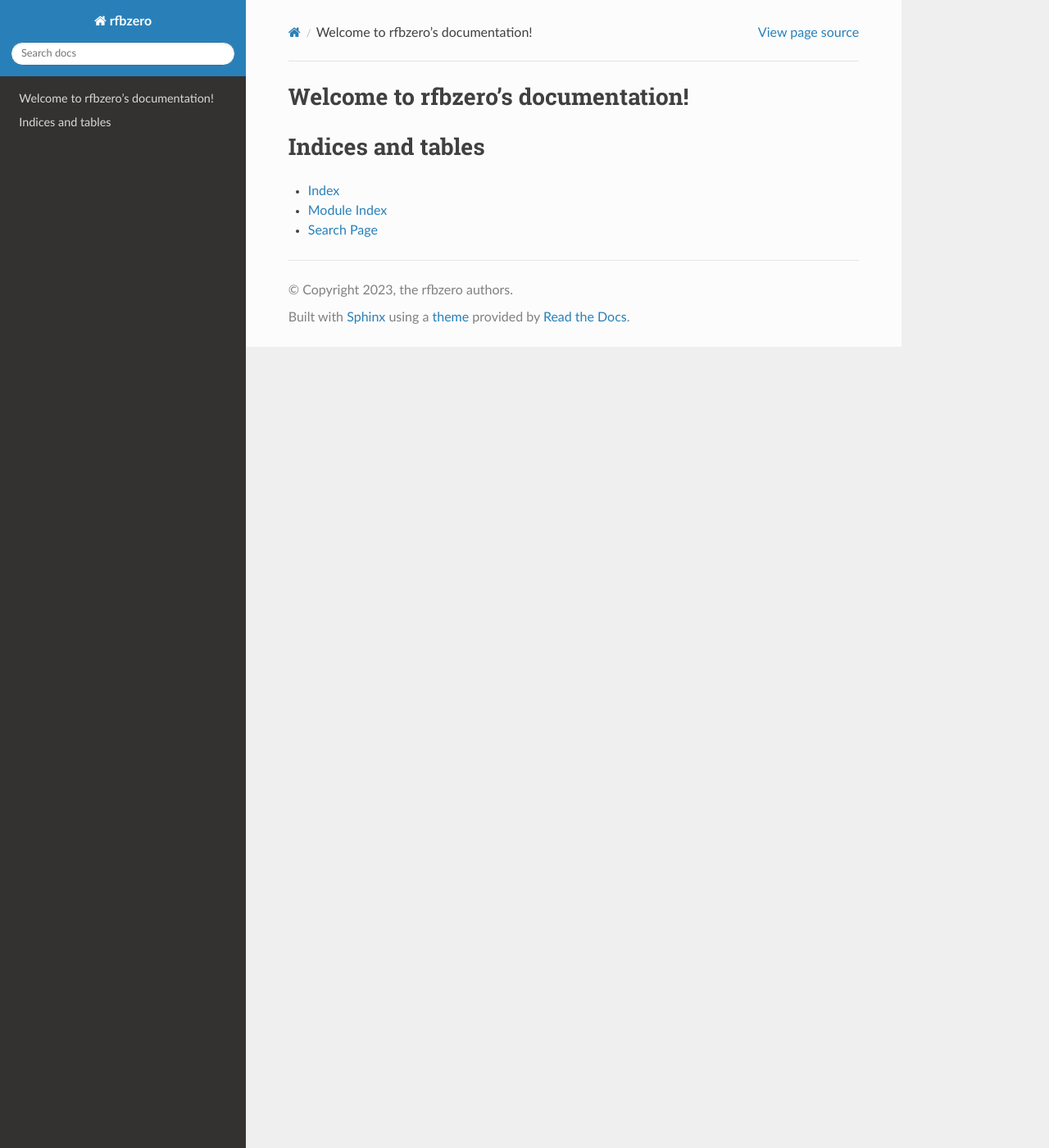
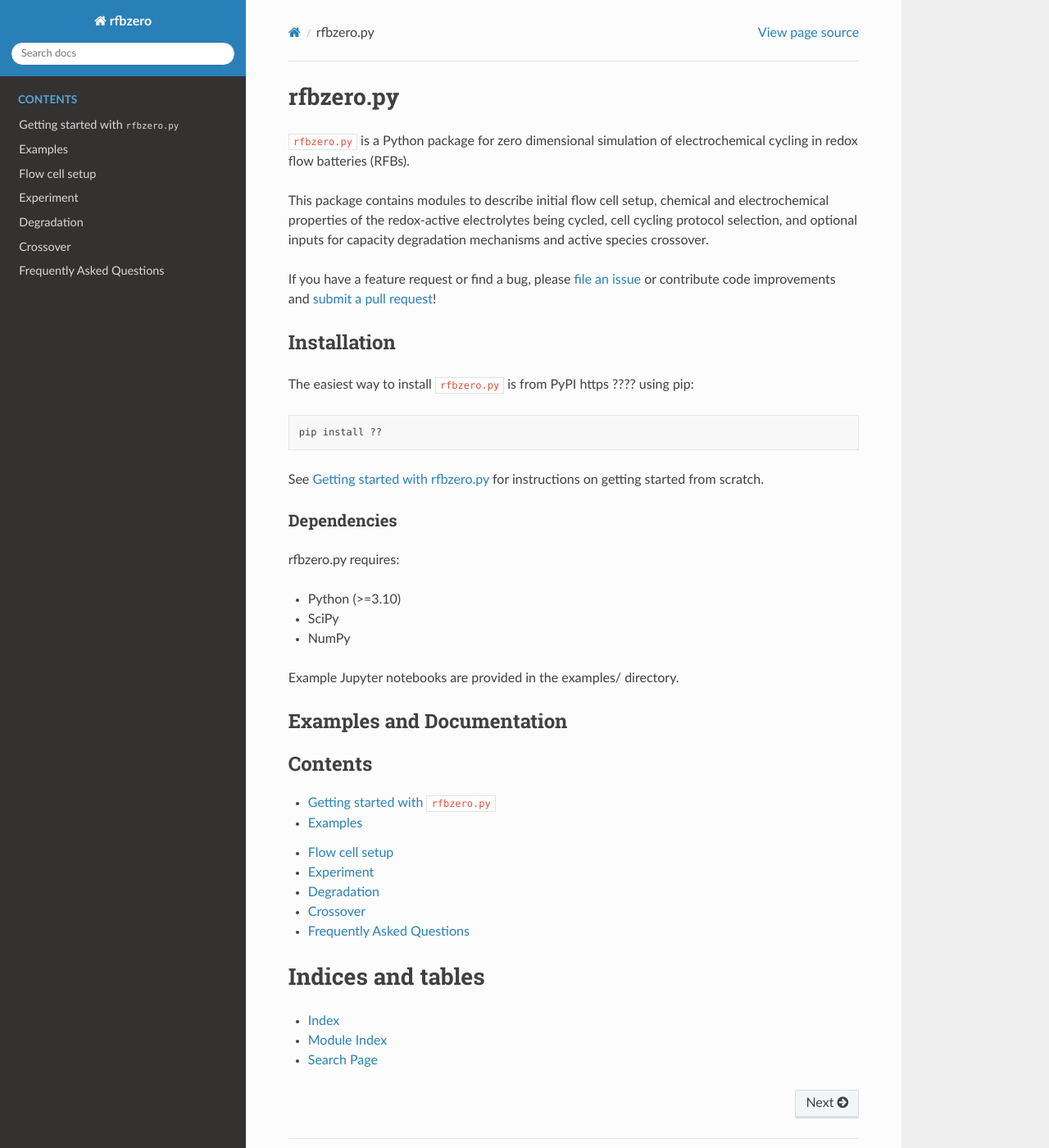
Before and after one commit to ericfell/rfbzero, a Sphinx documentation site: the page built from docs/source/index.rst, in a window 1280 px wide and 1400 px high. Shown: the whole window at 82% size. Built offline with Sphinx 7.4.7 and the Read the Docs theme 2.0.0, drawn with Linux system fonts in a browser that asks for light colours; pages that are not in the unit, such as notebooks, are missing from menus.

Commit message:
add rst file skeletons

```diff
--- /dev/null
+++ b/docs/source/crossover.rst
@@ -0,0 +1,5 @@
+Crossover
+=============
+
+.. automodule:: src.rfbzero.crossover
+   :members:
--- /dev/null
+++ b/docs/source/degradation.rst
@@ -0,0 +1,5 @@
+Degradation
+=============
+
+.. automodule:: src.rfbzero.degradation
+   :members:
--- /dev/null
+++ b/docs/source/experiment.rst
@@ -0,0 +1,5 @@
+Experiment
+=============
+
+.. automodule:: src.rfbzero.experiment
+   :members:
--- /dev/null
+++ b/docs/source/faq.rst
@@ -0,0 +1,2 @@
+Frequently Asked Questions
+==========================
--- /dev/null
+++ b/docs/source/flowcell.rst
@@ -0,0 +1,5 @@
+Flow cell setup
+=============
+
+.. automodule:: src.rfbzero.redox_flow_cell
+   :members:
--- a/docs/source/index.rst
+++ b/docs/source/index.rst
@@ -3,14 +3,68 @@
    You can adapt this file completely to your liking, but it should at least
    contain the root `toctree` directive.
 
-Welcome to rfbzero's documentation!
-===================================
+rfbzero.py
+=============
+
+:code:`rfbzero.py` is a Python package for zero dimensional simulation of
+electrochemical cycling in redox flow batteries (RFBs).
+
+This package contains modules to describe initial flow cell setup, chemical
+and electrochemical properties of the redox-active electrolytes being cycled,
+cell cycling protocol selection, and optional inputs for capacity degradation
+mechanisms and active species crossover.
+
+
+If you have a feature request or find a bug, please
+`file an issue <https://github.com/ericfell/rfbzero/issues>`_
+or contribute code improvements and
+`submit a pull request <https://help.github.com/articles/creating-a-pull-request-from-a-fork/>`_!
+
+Installation
+------------
+
+The easiest way to install :code:`rfbzero.py` is
+from PyPI https ????
+using pip:
+
+.. code-block:: bash
+
+   pip install ??
+
+See :doc:`./getting-started` for instructions
+on getting started from scratch.
+
+
+Dependencies
+~~~~~~~~~~~~
+
+rfbzero.py requires:
+
+-   Python (>=3.10)
+-   SciPy
+-   NumPy
+
+
+Example Jupyter notebooks are provided in the examples/ directory.
+
+Examples and Documentation
+---------------------------
+
+
+
+
 
 .. toctree::
    :maxdepth: 2
-   :caption: Contents:
+   :caption: Contents
 
-
+   getting-started
+   examples
+   flowcell
+   experiment
+   degradation
+   crossover
+   faq
 
 Indices and tables
 ==================
```
Also changed, not shown: docs/source/examples.rst (added, +7 -0 lines), docs/source/getting-started.rst (added, +8 -0 lines), docs/source/rfbzero.rst (deleted, +0 -53 lines).
